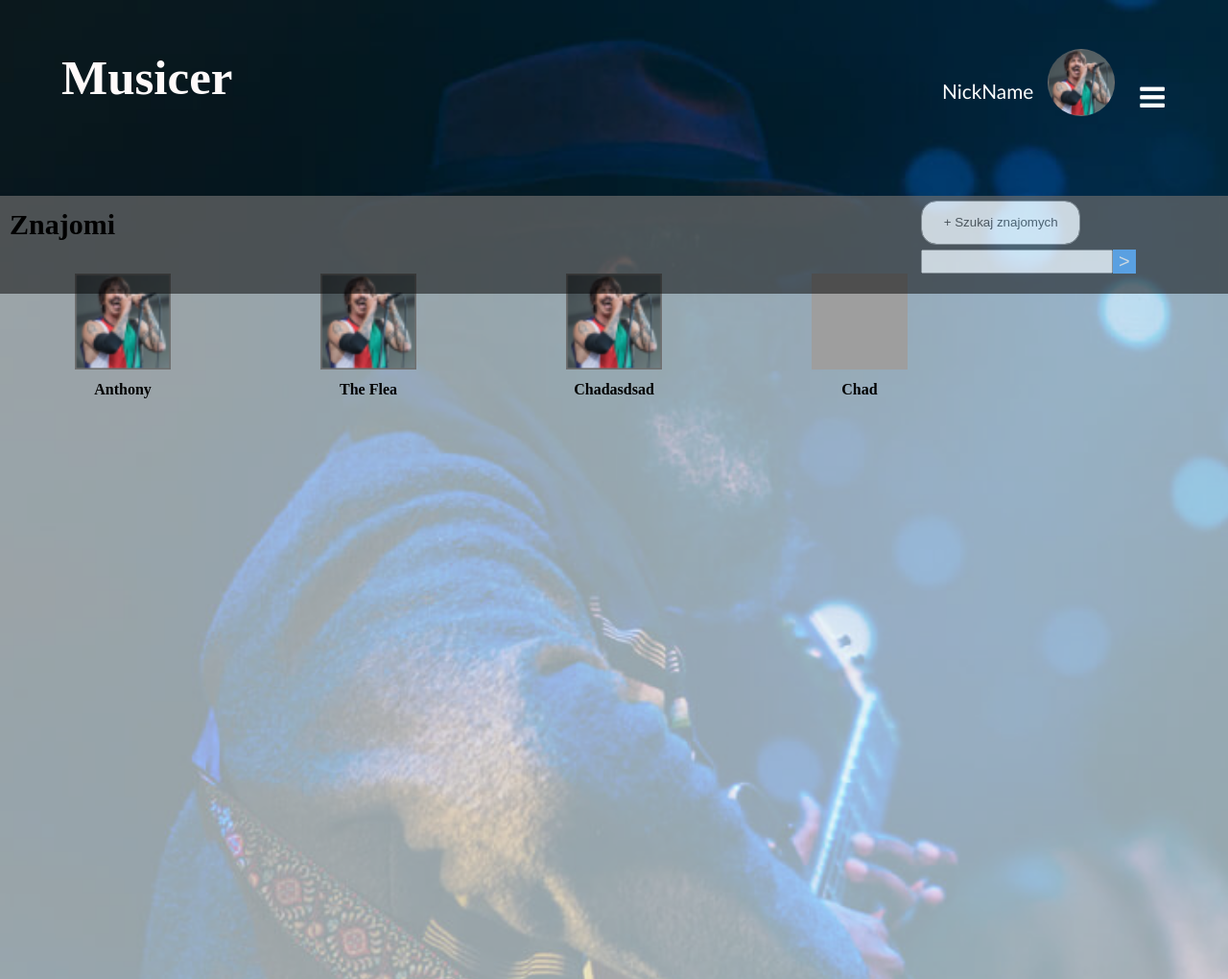
After one commit to Pietrov98/Musicer, a PHP site: page /Views/friends.html in a window 1280 px wide. The commit adds this page. Shown: the whole page at 96% size. Run offline with PHP 8.4, Linux system fonts and the light colour scheme; grey boxes are pictures that could not be loaded.

Commit message:
Friends, Band page

```diff
--- /dev/null
+++ b/Public/css/friends.css
@@ -0,0 +1,103 @@
+.container {
+    background-image: url("../img/friends_background.png");
+}
+
+.friends_container {
+    position: absolute;
+    top: 20%;
+    width: 100%;
+    height: 100%;
+    background: #FFFFFF96 0% 0% no-repeat padding-box;
+    text-align: left;
+}
+
+.friends_searcher{
+    position: absolute;
+    display: flex;
+    flex-direction: column;
+    width: 100%;
+    height: 10%;
+    background: black;
+    opacity: 50%;
+    top: 0;
+
+}
+
+.friends_searcher > button {
+    margin-top: 5px;
+    width: 13%;
+    height: 45%;
+    margin-left: 75%;
+    background: #FFFFFF 0% 0% no-repeat padding-box;
+    border: 1px solid #707070;
+    border-radius: 16px;
+    margin-bottom: 5px;
+    cursor: pointer;
+    outline: none;
+
+}
+
+.searcher{
+    width: 30%;
+    margin-left: 75%;
+    display: flex;
+    flex-direction: row;
+}
+
+.searcher > input {
+    width: 50%;
+}
+
+.searcher > button {
+    background-color: DodgerBlue; /* Blue background */
+    border: none; /* Remove borders */
+    color: white; /* White text */
+    font-size: 20px; /* Set a font size */
+    cursor: pointer; /* Mouse pointer on hover */
+    outline: none;
+}
+
+h3 {
+    font: Bold 40px/54px Malgun Gothic;
+    color: #000000;
+    line-height: 0;
+    font-size: 30px;
+    margin-left: 10px;
+}
+
+button:hover {
+    opacity: 80%;
+}
+
+.friends_list {
+    margin-top: 50px;
+    width: 100%;
+}
+
+.friend > button {
+    border: none;
+    background-image: none;
+    background-color: transparent;
+    cursor: pointer;
+}
+
+.friend {
+    display: block;
+    width: 20%;
+    float:left;
+    text-align: center;
+
+}
+
+.friend > button > img {
+    width: 100px;
+    height: 100px;
+}
+
+p {
+    font: Bold 25px/33px Malgun Gothic;
+    letter-spacing: 0;
+    color: #000000;
+    font-size: 1em;
+    margin-top: 0;
+}
--- /dev/null
+++ b/Public/css/logged.css
@@ -0,0 +1,90 @@
+body {
+    position: fixed;
+    top: 0;
+    left: 0;
+    margin: 0;
+    padding: 0;
+    width: 100%;
+    height: 100%;
+}
+
+.container {
+    display: flex;
+    flex-direction: column;
+    justify-content: center;
+    height: inherit;
+    align-items: center;
+}
+
+span {
+    font-size: 14px;
+}
+
+.upper_container {
+    position: absolute;
+    display: flex;
+    flex-direction: row;
+    background: #00000057 0% 0% no-repeat padding-box;
+    width: 100%;
+    height: 20%;
+    top: 0%;
+    color: white;
+}
+
+.logo {
+    position: relative;
+    top: 25%;
+    left: 5%;
+    text-align: center;
+    font: Bold 51px/61px Magneto;
+    color: #FFFAFA;
+    filter: blur(undefined);
+}
+
+.right_upper_container {
+    position: relative;
+    display: flex;
+    flex-direction: row;
+    left: 62%;
+    height: 100%;
+    top: 0%;
+}
+
+.right_upper_container > div{
+    margin-left: 10px;
+}
+
+.right_upper_container > img {
+    position: relative;
+    display: block;
+    width: 70px;
+    height: 70px;
+    top: 25%;
+    border-radius: 50%;
+    margin-left: 15px;
+}
+
+.nickname {
+    position: relative;
+    top: 40%;
+    font-family: Trebuchet MS;
+    font-size: 1.3em;
+    color: #FFFFFF;
+}
+
+.menu {
+    position: relative;
+    top: 0%;
+    background: none;
+    border: none;
+    color: white;
+    font-size: 30px;
+    margin-left: 20px;
+    outline: 0;
+    cursor: pointer;
+
+}
+
+.menu:hover {
+    opacity: 80%;
+}
--- /dev/null
+++ b/Views/friends.html
@@ -0,0 +1,54 @@
+<!DOCTYPE html>
+<html lang="en">
+<head>
+    <meta charset="UTF-8">
+    <title>muziker</title>
+    <link rel="stylesheet" type="text/css" href="../Public/css/logged.css" />
+    <link rel="stylesheet" type="text/css" href="../Public/css/friends.css" />
+    <link rel="stylesheet" href="https://cdnjs.cloudflare.com/ajax/libs/font-awesome/4.7.0/css/font-awesome.min.css">
+</head>
+<body>
+<div class="container">
+    <div class="upper_container">
+        <div class="logo">Musicer</div>
+        <div class="right_upper_container">
+            <div class="nickname">NickName</div>
+            <img src="../Public/img/anthony_friend.png">
+            <button name="menu_button" class="menu"><i class="fa fa-bars"></i></button>
+        </div>
+    </div>
+    <div class="friends_container">
+        <h3>Znajomi</h3>
+        <div class="friends_searcher">
+            <button type="submit" name="new_friends_button">+ Szukaj znajomych</button>
+            <div class="searcher">
+                <input name="my_friends_searcher" type="text">
+                <button name="new_friends_button">></button>
+            </div>
+        </div>
+        <div class="friends_list">
+            <div class="friend">
+                <button class="friend_button"><img src="../Public/img/anthony_friend.png"></button>
+                <p>Anthony</p>
+            </div>
+            <div class="friend">
+                <button class="friend_button"><img src="../Public/img/anthony_friend.png"></button>
+                <p>The Flea</p>
+            </div>
+            <div class="friend">
+                <button class="friend_button"><img src="../Public/img/anthony_friend.png"></button>
+                <p>Chadasdsad</p>
+            </div>
+            <div class="friend">
+                <button class="friend_button"><img src="../Public/img/image-5.png"></button>
+                <p>Chad</p>
+            </div>
+        </div>
+    </div>
+</div>
+</body>
+</html>
+<body>
+
+</body>
+</html>
```
Also changed, not shown: Public/css/my_account.css (+60 -87 lines), Public/css/my_band.css (added, +37 -0 lines), Views/my_account.html (+17 -8 lines), Views/my_band.html (added, +76 -0 lines), Public/css/my_band_background.png (added), Public/img/Tree_example_VIS.jpg (deleted), Public/img/anthony_friend.png (added), Public/img/chad_friend.png (added), Public/img/flea_friend.png (added), Public/img/friends_background.png (added), Public/img/guitar_img.png (added), Public/img/main_photo.png (renamed from Public/css/main_photo.png), Public/img/migpuv-2.png (added), Public/img/sprawz_to.png (added), 2 more files, 1 other file.
